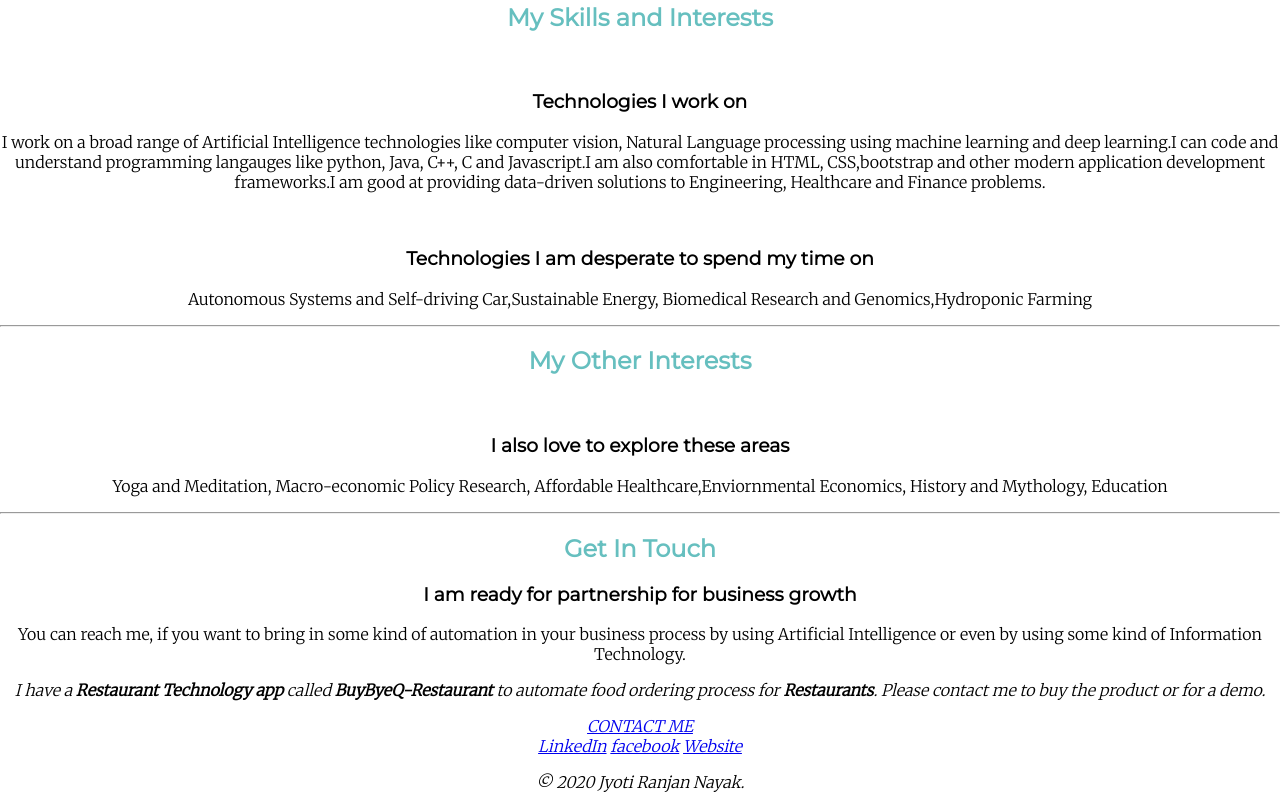
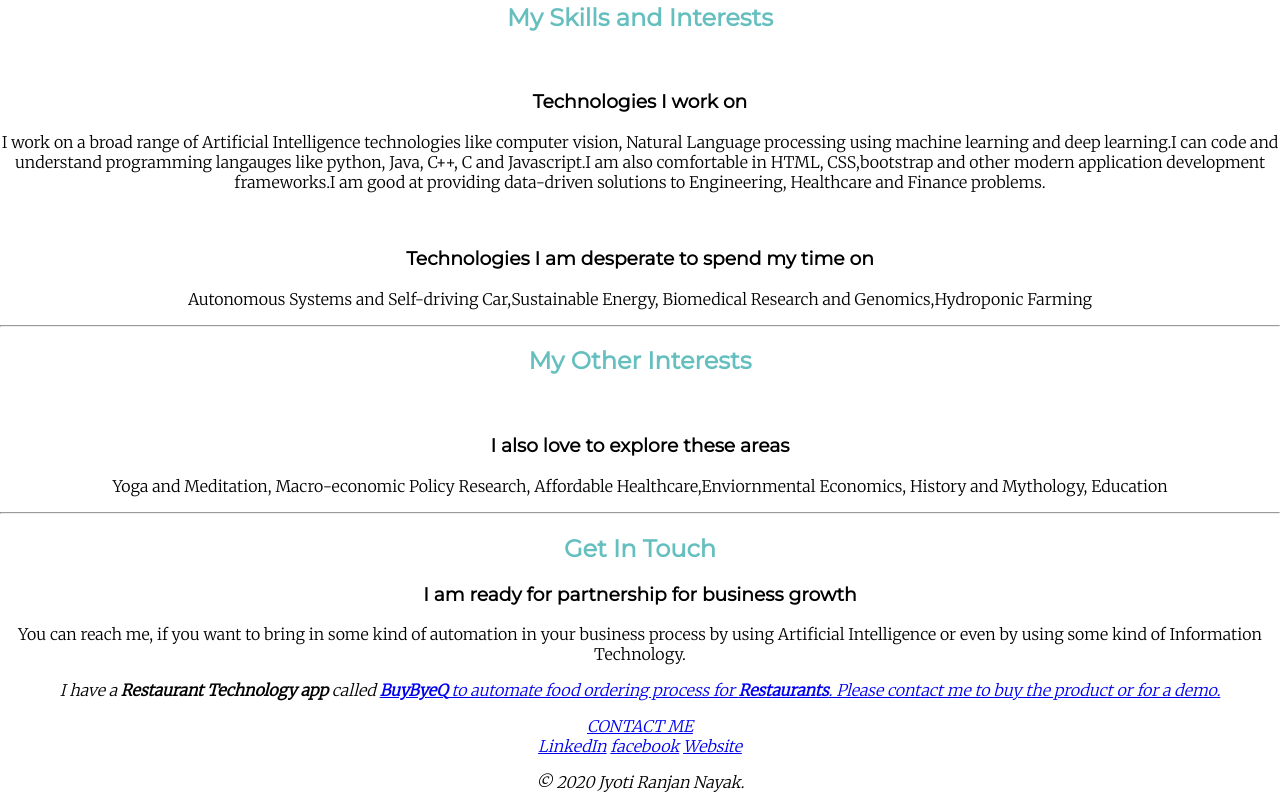
Before and after one commit to jyotinayak1976/profile, a plain HTML site: page index.html in a window 1280 px wide. Shown: the part 436-1244 px from the top of the page. Drawn offline with Linux system fonts and the light colour scheme; files whose address does not match are found by name.

Commit message:
Update index.html

```diff
--- a/index.html
+++ b/index.html
@@ -50,7 +50,7 @@
           <h2>Get In Touch</h2>
           <h3>I am ready for partnership for business growth</h3>
           <p>You can reach me, if you want to bring in some kind of automation in your business process by using Artificial Intelligence or even by using some kind of Information Technology.</p>
-          <p><em>I have a <b>Restaurant Technology app</b> called <b>BuyByeQ-Restaurant</b> to automate food ordering process for <b>Restaurants</b>. Please contact me to buy the product or for a demo.</p>
+          <p><em>I have a <b>Restaurant Technology app</b> called <a href="https://www.buybyeq.com"><b>BuyByeQ</b> to automate food ordering process for <b>Restaurants</b>. Please contact me to buy the product or for a demo.</p>
           <a class="btn" href="mailto:jyoti.nayak@sigmancomp.com">CONTACT ME</a>
         </div>
         </div>
```
